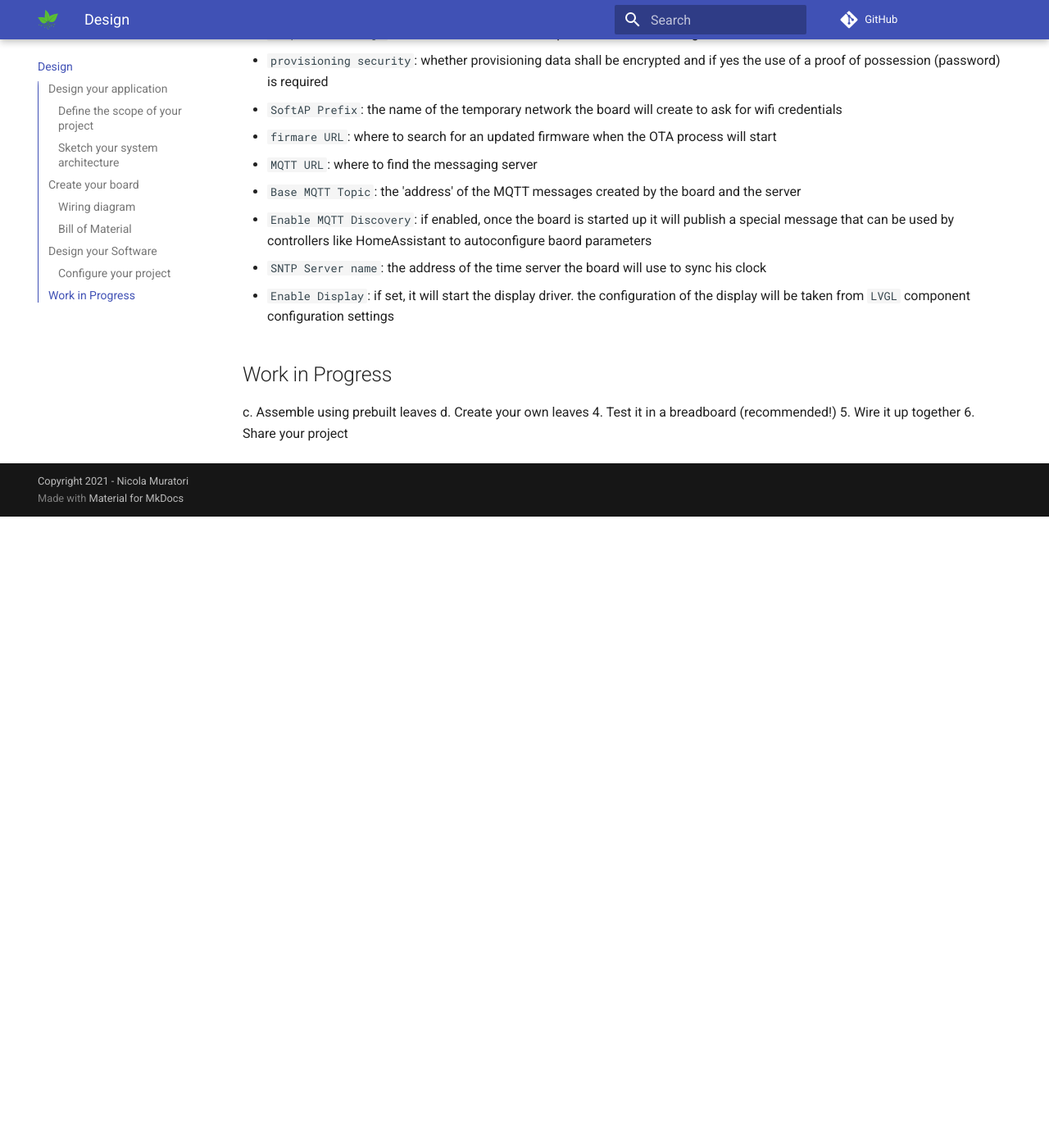
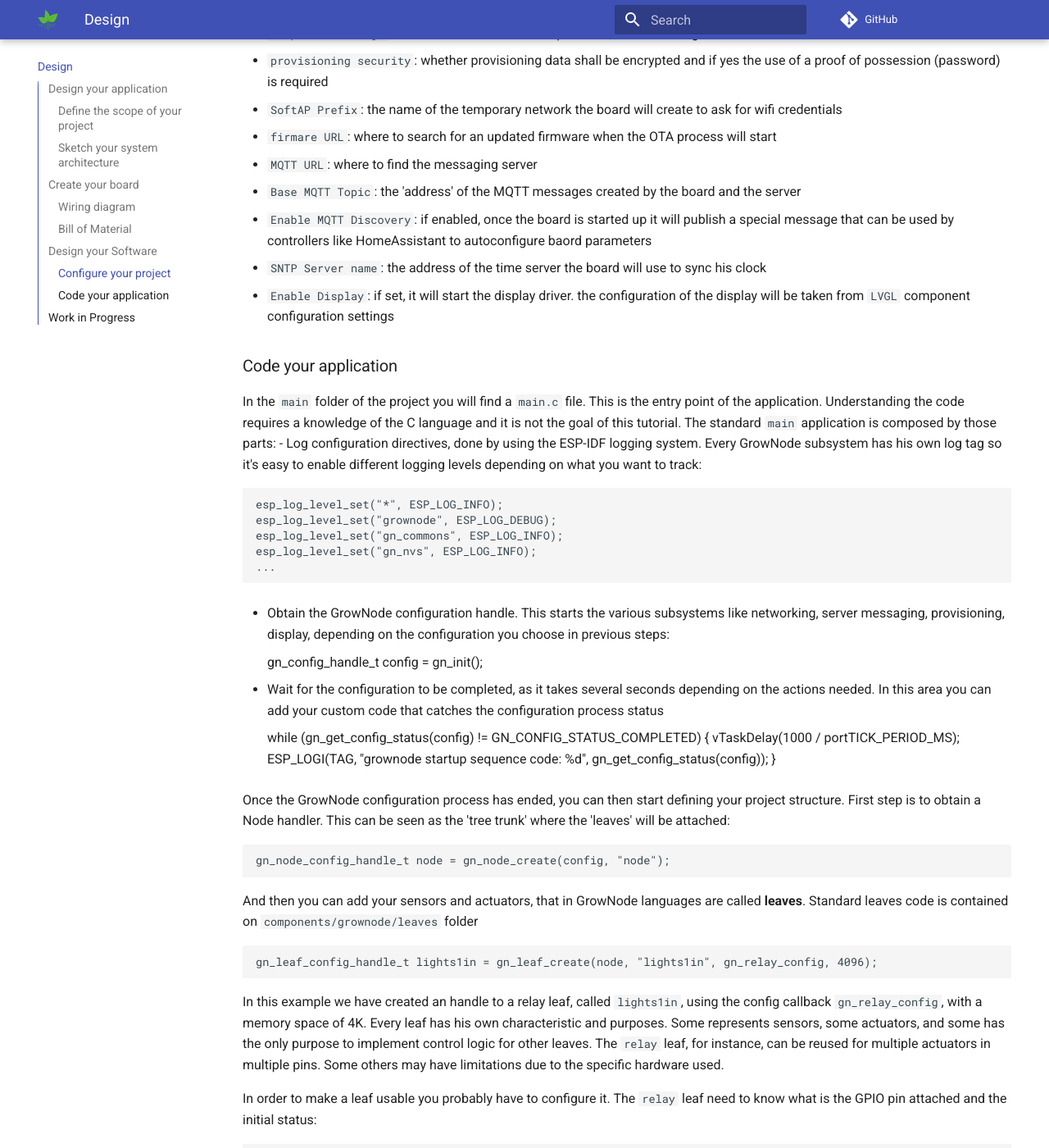
Before and after one commit to ogghst/grownode, an MkDocs documentation site: the page built from docs/workflow.md, in a window 1280 px wide and 1400 px high, scrolled down 4953 px. Shown: the whole window at 82% size. Built offline with MkDocs 1.6.1 and Material for MkDocs 9.7.7, drawn with Linux system fonts in a browser that asks for light colours; comment, search, counter and statistics services are not loaded; old or Windows-style settings are respelled for this version of MkDocs; before the commit the page ends 5583 px from its top, so only the background shows below that; some of the changed text lies outside the part shown.

Commit message:
Update workflow.md

```diff
--- a/docs/workflow.md
+++ b/docs/workflow.md
@@ -73,10 +73,63 @@ Some basic configuration parameters:
 - `SNTP Server name`: the address of the time server the board will use to sync his clock
 - `Enable Display`: if set, it will start the display driver. the configuration of the display will be taken from `LVGL` component configuration settings
 
+###Code your application
+
+In the `main` folder of the project you will find a `main.c` file. This is the entry point of the application. Understanding the code requires a knowledge of the C language and it is not the goal of this tutorial.
+The standard `main` application is composed by those parts:
+- Log configuration directives, done by using the ESP-IDF logging system. Every GrowNode subsystem has his own log tag so it's easy to enable different logging levels depending on what you want to track:
+
+    esp_log_level_set("*", ESP_LOG_INFO);
+    esp_log_level_set("grownode", ESP_LOG_DEBUG);
+    esp_log_level_set("gn_commons", ESP_LOG_INFO);
+    esp_log_level_set("gn_nvs", ESP_LOG_INFO);
+    ...
+
+- Obtain the GrowNode configuration handle. This starts the various subsystems like networking, server messaging, provisioning, display, depending on the configuration you choose in previous steps:
+
+	gn_config_handle_t config = gn_init();
+
+- Wait for the configuration to be completed, as it takes several seconds depending on the actions needed. In this area you can add your custom code that catches the configuration process status
+
+	while (gn_get_config_status(config) != GN_CONFIG_STATUS_COMPLETED) {
+		vTaskDelay(1000 / portTICK_PERIOD_MS);
+		ESP_LOGI(TAG, "grownode startup sequence code: %d",
+				gn_get_config_status(config));
+	}
+
+Once the GrowNode configuration process has ended, you can then start defining your project structure. First step is to obtain a Node handler. This can be seen as the 'tree trunk' where the 'leaves' will be attached:
+
+	gn_node_config_handle_t node = gn_node_create(config, "node");
+
+And then you can add your sensors and actuators, that in GrowNode languages are called **leaves**. Standard leaves code is contained on `components/grownode/leaves` folder
+
+	gn_leaf_config_handle_t lights1in = gn_leaf_create(node, "lights1in", gn_relay_config, 4096);
+
+In this example we have created an handle to a relay leaf, called `lights1in`, using the config callback `gn_relay_config`, with a memory space of 4K.
+Every leaf has his own characteristic and purposes. Some represents sensors, some actuators, and some has the only purpose to implement control logic for other leaves. The `relay` leaf, for instance, can be reused for multiple actuators in multiple pins. Some others may have limitations due to the specific hardware used.
+
+In order to make a leaf usable you probably have to configure it. The `relay` leaf need to know what is the GPIO pin attached and the initial status:
+
+	gn_leaf_param_init_double(lights1in, GN_RELAY_PARAM_GPIO, 25);
+	gn_leaf_param_init_bool(lights1in, GN_RELAY_PARAM_STATUS, false);
+
+Some paramaters are stored in the board non volatile storage (NVS) for later use (both ones in this case), so the real effect of this initialization is just on the first board initialization. Once the parameters has been stored in the board, it is ignored.
+
+Please look at the header file of the leaf you want to use to understand the needed parameters.
+
+At this point the leaf is ready for the startup. This is made by calling:
+
+	gn_node_start(node);
+
+The framework will:
+- tell the network that the board is online
+- publish the board sensor data
+- start all the leaves callbacks
+- start the listeners for leaves dialogue (in the `relay` leaf, this means the relay can be controlled by setting the `status` parameter
+
 
 ##Work in Progress
 
-c.	Assemble using prebuilt leaves
 d.	Create your own leaves
 4.	Test it in a breadboard (recommended!)
 5.	Wire it up together
```
